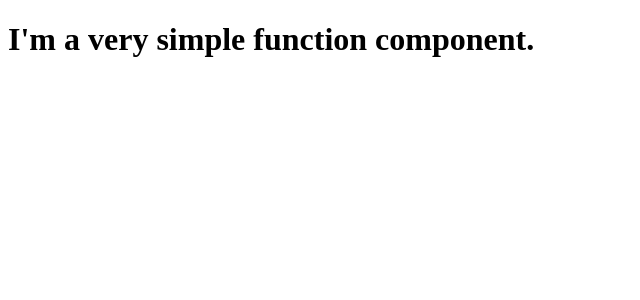
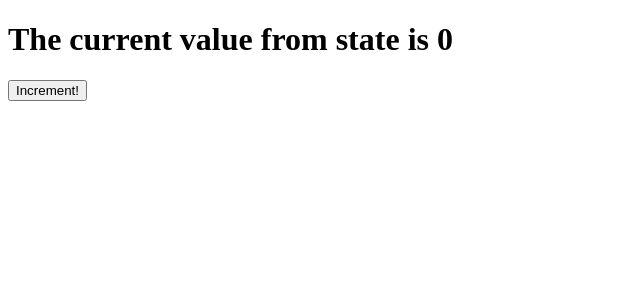
Before and after one commit to Valbrand/react-sandbox-tutorial, a React (Vite) app: page / in a window 1280 px wide. Shown: the top 300 px of the page, without its empty margins (0-640 px from the left). Built offline with nearby package versions, Linux system fonts and the light colour scheme.

Commit message:
Add lessons 3 and 4 stubs

```diff
--- a/package.json
+++ b/package.json
@@ -15,7 +15,8 @@
     "@types/react-dom": "^16.8.2",
     "parcel-bundler": "^1.11.0",
     "react": "^16.8.3",
-    "react-dom": "^16.8.3"
+    "react-dom": "^16.8.3",
+    "undefined": "^0.1.0"
   },
   "devDependencies": {
     "typescript": "^3.3.3333"
--- a/src/index.tsx
+++ b/src/index.tsx
@@ -15,6 +15,6 @@ import * as lessons from './lessons/lessons'
  */
 
 ReactDOM.render(
-    <lessons.Lesson1 />,
+    <lessons.Lesson3 />,
     document.getElementById('root'),
 )
--- a/src/lessons/Lesson2-props.tsx
+++ b/src/lessons/Lesson2-props.tsx
@@ -4,18 +4,18 @@ import * as React from "react";
  * Components can receive data as input to their render function.
  * We call this data a component's props (shorthand for 'properties'), and
  * when using TypeScript we can specify the expected type of props in the
- * type parameters of the React.FunctionComponent type.
+ * type parameters of the React.FC type.
  *
  * In a function component, the props are received as the first argument
  * of the function that defines it, as it can be seen below:
  */
 
-interface ExampleProps {
+type ExampleProps = {
     a: number;
     b: number;
 }
 
-const FunctionComponentWithProps : React.FunctionComponent<ExampleProps> = (props) => (
+const FunctionComponentWithProps : React.FC<ExampleProps> = (props) => (
     <h1>Function component: {props.a} + {props.b} = {props.a + props.b}!</h1>
 )
 
@@ -42,7 +42,7 @@ class ClassComponentWithProps extends React.Component<ExampleProps> {
  * in the component declaration):
  */
 
-const ShorterFunctionComponentWithProps : React.FunctionComponent<ExampleProps> =
+const ShorterFunctionComponentWithProps : React.FC<ExampleProps> =
     ({ a, b }) => (
         <h1>Shorter function component: {a} + {b} = {a + b}!</h1>
     )
@@ -70,7 +70,7 @@ class ShorterClassComponentWithProps extends React.Component<ExampleProps> {
  * React.createElement(FunctionComponentWithProps, {a: 2, b: 3}, [])
  */
 
-export const Lesson2: React.FunctionComponent = () => (
+export const Lesson2: React.FC = () => (
     <FunctionComponentWithProps a={2} b={3}/>
 )
 
@@ -81,9 +81,9 @@ export const Lesson2: React.FunctionComponent = () => (
  * (but you still need to use quotes).
  */
 
-interface ExerciseProps {}
+type ExerciseProps = {}
 
-const ExerciseComponent: React.FunctionComponent<ExerciseProps> =
+const ExerciseComponent: React.FC<ExerciseProps> =
     (props) => (
         <h1>Write here!</h1>
     )
--- /dev/null
+++ b/src/lessons/Lesson3-state.tsx
@@ -0,0 +1,53 @@
+import * as React from 'react'
+
+/**
+ * One might be led to wonder: If we can declare components as simple,
+ * pure functions, why would we go through the additional boilerplate of
+ * creating a class containing a 'render' method? And the truth is harsh
+ * as life: Very few components we render are going to be *actually* pure.
+ *
+ * For instance, some components might need to hold some internal state.
+ * That's when class components come to the rescue. Note that we can
+ * provide the type definition for a component's state by passing it
+ * as the second type parameter for a component definition. This makes
+ * it mandatory to specify the props type, and if we don't actually need
+ * props we can just pass the {} type directly. See the example below:
+ */
+
+type CounterState = {
+  value: number;
+}
+
+class Counter extends React.Component<{}, CounterState> {
+  state = {
+    value: 0
+  }
+
+  incrementState = () => {
+    this.setState((state) => ({
+      value: state.value + 1
+    }))
+  }
+
+  render() {
+    return (
+      <div>
+        <h1>The current value from state is {this.state.value}</h1>
+        <button onClick={this.incrementState}>
+          Increment!
+        </button>
+      </div>
+    )
+  }
+}
+
+/**
+ * With this we can do more complex components, like form validation.
+ * One noteworthy detail about the 'setState' method of a component is
+ * that it takes a function as an argument. It receives the current state value
+ * and must return a value that will be merged into the current state.
+ */
+
+export const Lesson3: React.FC = () => (
+  <Counter />
+)
--- /dev/null
+++ b/src/lessons/Lesson4-children.tsx
@@ -0,0 +1,53 @@
+import * as React from 'react'
+
+/**
+* Up until now, our components were extremely simple, returning just a
+* single element upon rendering. In order to build more complex interfaces,
+* we must be able to build more complex components, mixing and matching
+* other, simpler components. As one can expect from a HTML background,
+* we can do the following:
+*/
+
+const ComponentWithNestedElements: React.FC = () => (
+  <div>
+    <h1>Lesson 3</h1>
+    <p>
+      This is a paragraph with emphasis on <em>part of it</em>
+    </p>
+  </div>
+)
+
+/**
+* Just like we can do with HTML tags, we can do the same with our own
+* custom components. Note that the contents passed between the opening
+* and closing tags of the component are treated inside the inner
+* component just like another prop called 'children'.
+*
+* Another important observation is that we didn't need to specify
+* 'children' as one of the expected props. That's because potentially,
+* any React component might receive props, so the type declaration for
+* the React.FC type automatically considers an optional children prop
+* by using an intersection type
+*
+* More on intersection types can be found at:
+* https://www.typescriptlang.org/docs/handbook/advanced-types.html
+*/
+
+const StylishText: React.FC = ({ children }) => (
+  <p style={{ textDecoration: 'line-through' }}>
+    {children}
+  </p>
+)
+
+const ComponentUsingStylishText: React.FC = () => (
+  <div>
+    <h1>Below's some stylish text</h1>
+    <StylishText>
+      Yeah...
+    </StylishText>
+  </div>
+)
+
+export const Lesson4: React.FC = () => (
+  <ComponentUsingStylishText />
+)
--- a/src/lessons/lessons.ts
+++ b/src/lessons/lessons.ts
@@ -1,2 +1,4 @@
 export { Lesson1 } from './Lesson1-jsx-and-components'
 export { Lesson2 } from './Lesson2-props'
+export { Lesson3 } from './Lesson3-state'
+export { Lesson4 } from './Lesson4-children'
```
Also changed, not shown: src/lessons/Lesson1-jsx-and-components.tsx (+8 -8 lines), 1 other file (tests, documents, lock files or other folders).
